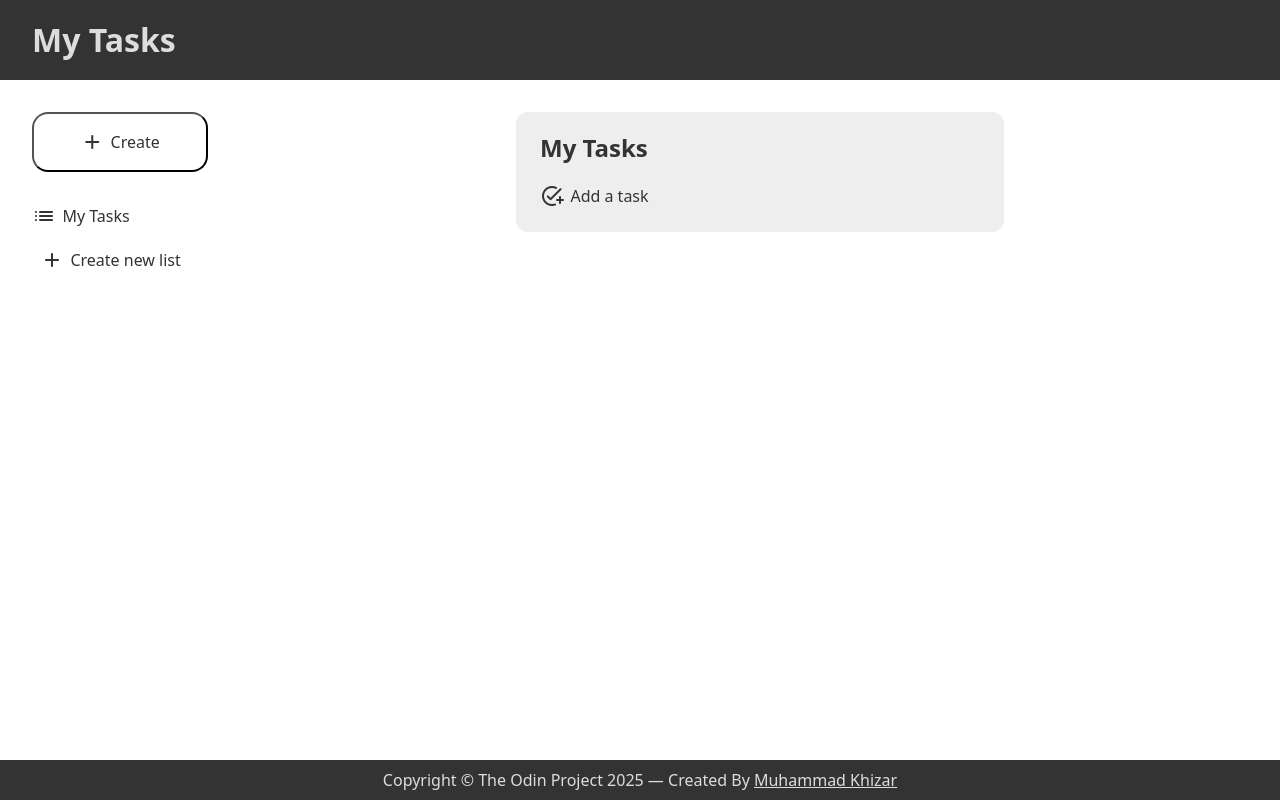
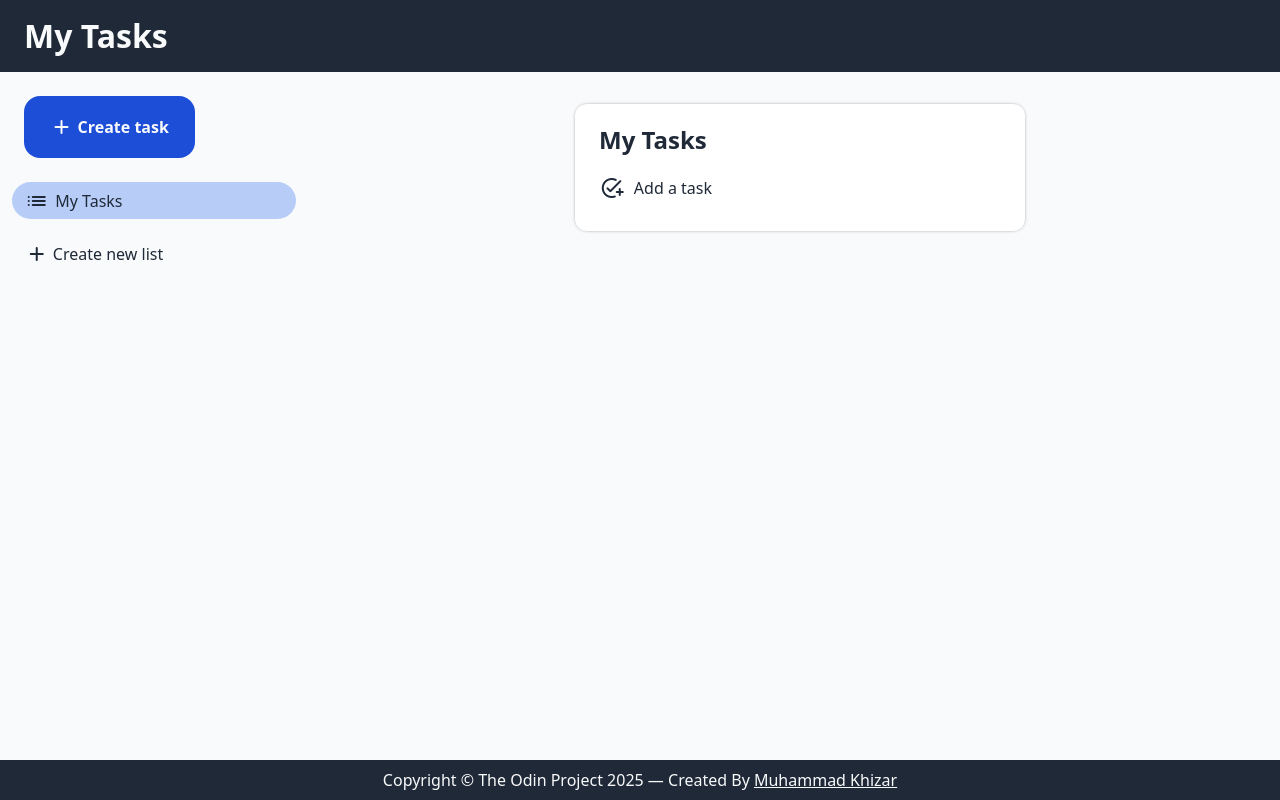
Before and after one commit to mhmkhizar/dashtag, a website built with webpack: page src/template.html in a window 1280 px wide. Built offline with nearby package versions, Linux system fonts and the light colour scheme.

Commit message:
feat(ui): implement custom styles and layout for tasks web app
- Add custom CSS reset and layout settings
- Define custom properties for colors and typography
- Create general styles for body, header, footer, and buttons
- Implement specific styles for layout, sidebar, and tasks list
- Update HTML template with new title and button text

```diff
--- a/src/styles.css
+++ b/src/styles.css
@@ -1,7 +1,4 @@
-/*
-  Josh's Custom CSS Reset
-  https://www.joshwcomeau.com/css/custom-css-reset/
-*/
+/* Resets */
 
 *,
 *::before,
@@ -11,6 +8,7 @@
 
 * {
   margin: 0;
+  padding: 0;
 }
 
 @media (prefers-reduced-motion: no-preference) {
@@ -67,83 +65,156 @@ h6 {
   isolation: isolate;
 }
 
-/* Custom Settings For Web-App Layout */
+/* Compact Layout Settings */
 
-* {
-  padding: 0;
+html,
+body {
+  height: 100%;
 }
+
+.layout {
+  height: 100vh;
+}
+
+/* Font Settings */
 
 html {
   font-size: 62.5%;
-  height: 100%;
 }
 
 body {
   font-size: 1.6rem;
-  height: 100%;
   font-family: system-ui, "Segoe UI", Roboto, Helvetica, Arial, sans-serif,
     "Apple Color Emoji", "Segoe UI Emoji", "Segoe UI Symbol";
-  color: #333;
 }
 
-.layout {
-  display: grid;
-  grid-template-rows: max-content 1fr max-content;
-  grid-template-columns: 240px 1fr;
-  grid-template-areas:
-    "header header"
-    "sidebar main-content"
-    "footer footer";
-  height: 100vh;
+/* Custom Properties */
+
+:root {
+  --primary: #1d4ed8;
+
+  --primary-tint-1: #3263de;
+  --primary-tint-2: #4876e3;
+  --primary-tint-3: #5d88e8;
+  --primary-tint-4: #739aed;
+  --primary-tint-5: #8aabf1;
+  --primary-tint-6: #a0bcf5;
+  --primary-tint-7: #b7cdf8;
+  --primary-tint-8: #cfdefb;
+  --primary-tint-9: #e7eefd;
+
+  --primary-shade-1: #1843bc;
+  --primary-shade-2: #1338a0;
+  --primary-shade-3: #0e2d85;
+  --primary-shade-4: #09236b;
+  --primary-shade-5: #051953;
+  --primary-shade-6: #030f3b;
+  --primary-shade-7: #010725;
+  --primary-shade-8: #000211;
+  --primary-shade-9: #000002;
+
+  --secondary: #4b5563;
+  --secondary-hover: #4b55631a;
+
+  --accent1: #059669;
+  --accent2: #d97706;
+  --neutral-light: #f9fafb;
+  --neutral-dark: #1f2937;
+  --pure-white: #ffffff;
+  --pure-black: #000000;
 }
 
-/* dsfsdfsdfsd */
+/* Genral Styles */
+
+body {
+  background-color: var(--neutral-light);
+  color: var(--neutral-dark);
+}
+
+.header,
+.footer {
+  background-color: var(--neutral-dark);
+  color: var(--neutral-light);
+}
+
+.tasks-list {
+  background-color: var(--pure-white);
+  box-shadow: 0 0 4.5px -2px var(--neutral-dark);
+}
+
+.btn {
+  border: none;
+  display: inline-flex;
+  align-items: center;
+  gap: 0.4rem;
+  cursor: pointer;
+}
+
+.btn--primary {
+  font-weight: 600;
+  background-color: var(--primary);
+  color: var(--neutral-light);
+  justify-content: center;
+  padding: 1.2em 1.6em;
+  border-radius: 1.6rem;
+}
+
+.btn--primary:hover {
+  background-color: var(--primary-shade-1);
+}
+
+.btn--secondary {
+  font-weight: 500;
+  background-color: inherit;
+  justify-content: left;
+  border-radius: 999px;
+  padding: 0.4em 0.8em;
+}
+
+.btn--secondary:hover {
+  background-color: var(--secondary-hover);
+}
 
 ul > li {
   list-style: none;
 }
 
 a,
-.btn {
+button {
   color: inherit;
 }
 
-.btn {
-  font-weight: 500;
-  width: 100%;
+/* Specific Styles */
+
+.layout {
+  display: grid;
+  grid-template-rows: max-content 1fr max-content;
+  grid-template-columns: 320px 1fr;
+  grid-template-areas:
+    "header header"
+    "sidebar main-content"
+    "footer footer";
 }
 
 .header {
   grid-area: header;
-  padding: 1.6rem 3.2rem;
-  background-color: #333;
-  color: #ddd;
+  padding: 1.2rem 2.4rem;
 }
 
 .sidebar {
   grid-area: sidebar;
-  padding: 3.2rem;
+  padding: 2.4rem 2.4rem 2.4rem 0;
 }
 
 .sidebar__actions {
-  margin-bottom: 3.2rem;
+  margin-bottom: 2.4rem;
+  padding-left: 2.4rem;
 }
 
-.sidebar__btn {
-  background-color: inherit;
-  display: flex;
-  align-items: center;
-  gap: 0.4em;
-}
-
-.sidebar__btn.btn--primary {
-  justify-content: center;
-  padding: 1em 0;
-  border-radius: 1.6rem;
-}
-
-.sidebar__list {
+.sidebar__list,
+.sidebar__footer {
   margin-bottom: 1.6rem;
+  padding-left: 1.2rem;
 }
 
 .sidebar__item {
@@ -151,14 +222,21 @@ a,
   justify-content: left;
   align-items: center;
   gap: 0.4em;
+  border-radius: 999px;
+  padding: 0.4em 0.8em;
+  cursor: pointer;
 }
 
-.sidebar__btn.btn--secondary {
-  justify-content: left;
-  background-color: inherit;
-  border: none;
-  border-radius: 999px;
-  padding: 0.4rem 0.8rem;
+.sidebar__item.active {
+  background-color: var(--primary-tint-7);
+}
+
+.sidebar__item.active:hover {
+  background-color: var(--primary-tint-6);
+}
+
+.sidebar__footer .btn {
+  width: 100%;
 }
 
 .main-content {
@@ -167,31 +245,26 @@ a,
 }
 
 .tasks-list {
-  background-color: #eee;
   width: clamp(450px, 50%, 900px);
   margin: 0 auto;
-  padding: 2.4rem;
+  padding: 2.4rem 2.4rem 2.4rem 0;
   border-radius: 1.2rem;
 }
 
 .tasks-list__title {
   line-height: 1;
-  margin-bottom: 2.4rem;
+  margin-left: 2.4rem;
+  margin-bottom: 1.8rem;
 }
 
 .tasks-list__btn {
-  display: flex;
-  justify-content: left;
-  align-items: center;
-  gap: 0.4em;
-  background-color: inherit;
-  border: none;
+  margin-left: 1.2rem;
+  width: 100%;
+  gap: 1rem;
 }
 
 .footer {
   grid-area: footer;
   padding: 0.8rem 1.6rem;
-  background-color: #333;
-  color: #ddd;
   text-align: center;
 }
--- a/src/template.html
+++ b/src/template.html
@@ -7,7 +7,7 @@
       rel="stylesheet"
       href="https://fonts.googleapis.com/css2?family=Material+Symbols+Rounded:opsz,wght,FILL,GRAD@24,400,0,0"
     />
-    <title>ToDo App</title>
+    <title>My Tasks</title>
   </head>
   <body class="page">
     <div class="layout">
@@ -19,10 +19,11 @@
         <div class="sidebar__actions">
           <button class="btn btn--primary sidebar__btn" type="button">
             <span class="material-symbols-rounded add-icon"> add </span>Create
+            task
           </button>
         </div>
         <ul class="sidebar__list">
-          <li class="sidebar__item">
+          <li class="sidebar__item active">
             <span class="material-symbols-rounded list-icon"> list </span>My
             Tasks
           </li>
@@ -38,7 +39,7 @@
       <main class="main-content">
         <section class="tasks-list">
           <h2 class="tasks-list__title">My Tasks</h2>
-          <button class="btn btn--primary tasks-list__btn" type="button">
+          <button class="btn btn--secondary tasks-list__btn" type="button">
             <span class="material-symbols-rounded add-task-icon">
               add_task </span
             >Add a task
@@ -53,7 +54,7 @@
         <p class="footer__text">
           Copyright © The Odin Project 2025 — Created By
           <a
-            class="footer__link"
+            class="link footer__link"
             href="https://github.com/mhmkhizar"
             target="_blank"
             rel="noopener noreferrer"
```
